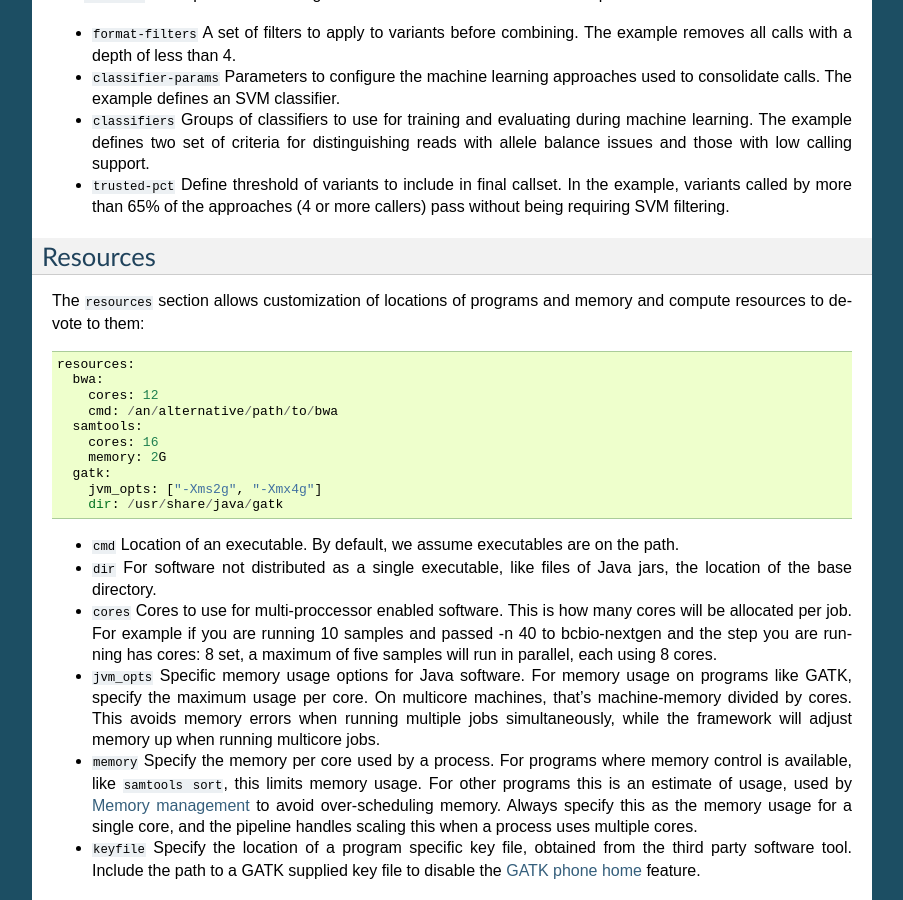
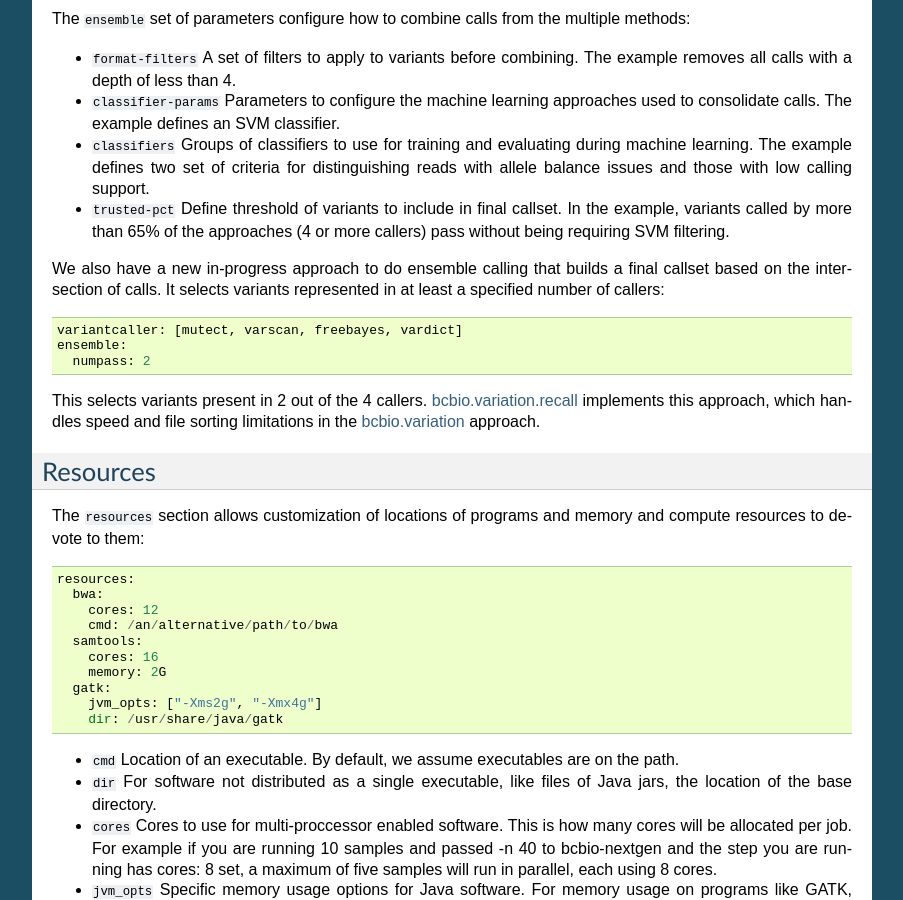
Before and after one commit to bcbio/bcbio-nextgen, a Sphinx documentation site: the page built from docs/contents/configuration.rst, in a window 1280 px wide and 900 px high, scrolled down 7657 px. Shown: the whole window, without its empty margins (198-1101 px from the left). Built offline with Sphinx 7.4.7, drawn with Linux system fonts in a browser that asks for light colours; some of the changed text lies outside the part shown.

Commit message:
Enable intersection based ensemble calling. Update tumor/normal ensemble to handle approach. Swap synthetic three example to use ensemble intersection approach, pindel and exon/intron refseq regions

```diff
--- a/docs/contents/configuration.rst
+++ b/docs/contents/configuration.rst
@@ -332,13 +332,16 @@ Variant calling
        <http://www.broadinstitute.org/gatk/guide/article?id=3893>`_ with
        HaplotypeCaller. Takes individual gVCFs called by ``gatk-haploype`` and
        perform combined genotyping.
-     - ``freebayes-joint`` Combine freebayes calls using `bcbio.variation.recall
-       <https://github.com/chapmanb/bcbio.variation.recall`_ with recalling at
+     - ``freebayes-joint`` Combine freebayes calls using
+       `bcbio.variation.recall`_ with recalling at
        all positions found in each individual sample. Requires ``freebayes``
        variant calling.
      - ``platypus-joint`` Combine platypus calls using bcbio.variation.recall
        with squaring off at all positions found in each individual
        sample. Requires ``platypus`` variant calling.
+     - ``samtools-joint`` Combine platypus calls using bcbio.variation.recall
+       with squaring off at all positions found in each individual
+       sample. Requires ``samtools`` variant calling.
 -  ``variant_regions`` BED file of regions to call variants in.
 -  ``mark_duplicates`` Identify and remove variants [true, false]
    If true, will perform streaming duplicate marking with `samblaster`_ for
@@ -484,6 +487,18 @@ the multiple methods:
   approaches (4 or more callers) pass without being requiring SVM
   filtering.
 
+We also have a new in-progress approach to do ensemble calling that builds a
+final callset based on the intersection of calls. It selects variants
+represented in at least a specified number of callers::
+
+    variantcaller: [mutect, varscan, freebayes, vardict]
+    ensemble:
+      numpass: 2
+
+This selects variants present in 2 out of the 4 callers.
+`bcbio.variation.recall`_ implements this approach, which handles speed and file
+sorting limitations in the `bcbio.variation`_ approach.
+
 .. _config-resources:
 
 Resources
@@ -563,6 +578,7 @@ novoalign, write a sample resource specification like::
           dir: tmp/sampletmpdir
 
 .. _bcbio.variation: https://github.com/chapmanb/bcbio.variation
+.. _bcbio.variation.recall: https://github.com/chapmanb/bcbio.variation.recall
 .. _CloudBioLinux: https://github.com/chapmanb/cloudbiolinux
 .. _YAML format: https://en.wikipedia.org/wiki/YAML#Examples
 .. _GATK: http://www.broadinstitute.org/gatk/
```
Also changed, not shown: 4 other files.
